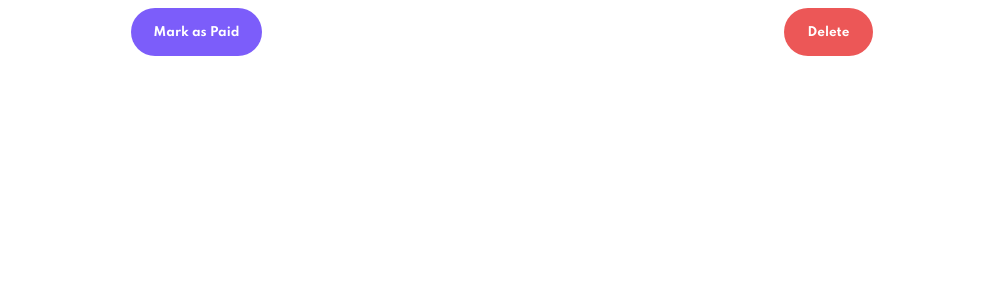
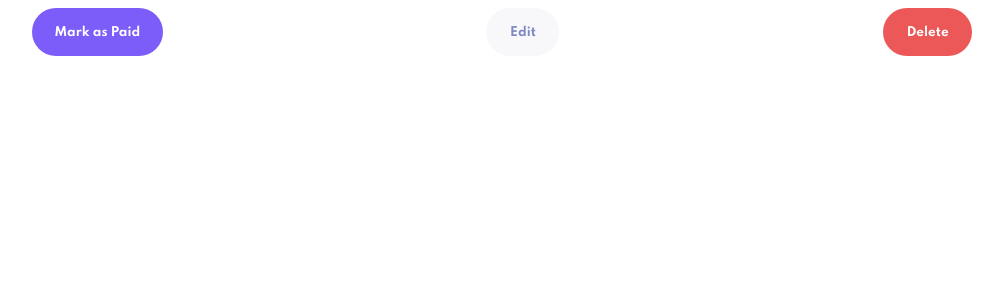
Before and after one commit to ackuser/ng-invoice-app, an Angular app: page / in a window 1280 px wide. Shown: the top 300 px of the page, without its empty margins (138-1141 px from the left). Built offline with nearby package versions, Linux system fonts and the light colour scheme.

Commit message:
Inheritance in logic for buttons

```diff
--- a/src/app/app.component.html
+++ b/src/app/app.component.html
@@ -1,3 +1,4 @@
 <app-btn2></app-btn2>
+<app-btn3></app-btn3>
 <app-btn5></app-btn5>
 <router-outlet></router-outlet>
--- a/src/app/buttons/btn-base/btn-base.component.ts
+++ b/src/app/buttons/btn-base/btn-base.component.ts
@@ -1,14 +1,15 @@
-import { Component, OnInit } from '@angular/core';
+import { Component, EventEmitter, HostListener, Output } from '@angular/core';
 
 @Component({
   selector: 'app-btn-base',
   template: ''
 })
-export class BtnBaseComponent implements OnInit {
+export class BtnBaseComponent {
 
-  constructor() { }
+  @Output() OnClick: EventEmitter<any> = new EventEmitter<any>();
 
-  ngOnInit(): void {
+  @HostListener('click', ['$event.target'])
+  onClick(btn: any) {
+    console.log('button', btn);
   }
-
 }
--- a/src/app/buttons/btn1/btn1.component.ts
+++ b/src/app/buttons/btn1/btn1.component.ts
@@ -1,15 +1,15 @@
-import { Component, OnInit } from '@angular/core';
+import { Component } from '@angular/core';
+import { BtnBaseComponent } from '../btn-base/btn-base.component';
 
 @Component({
   selector: 'app-btn1',
   templateUrl: './btn1.component.html',
   styleUrls: ['./btn1.component.scss']
 })
-export class Btn1Component implements OnInit {
+export class Btn1Component extends BtnBaseComponent {
 
-  constructor() { }
-
-  ngOnInit(): void {
+  constructor() {
+    super();
   }
 
 }
--- a/src/app/buttons/btn2/btn2.component.scss
+++ b/src/app/buttons/btn2/btn2.component.scss
@@ -7,7 +7,7 @@
 
     .el {
         @extend .h3-2;
-        color: white;
+        // color: white;
         align-self: center;
     }
 }
--- a/src/app/buttons/btn2/btn2.component.ts
+++ b/src/app/buttons/btn2/btn2.component.ts
@@ -1,3 +1,4 @@
+import { BtnBaseComponent } from './../btn-base/btn-base.component';
 import { Component, OnInit } from '@angular/core';
 
 @Component({
@@ -5,11 +6,10 @@ import { Component, OnInit } from '@angular/core';
   templateUrl: './btn2.component.html',
   styleUrls: ['./btn2.component.scss']
 })
-export class Btn2Component implements OnInit {
+export class Btn2Component extends BtnBaseComponent {
 
-  constructor() { }
-
-  ngOnInit(): void {
+  constructor() {
+    super();
   }
 
 }
--- a/src/app/buttons/btn3/btn3.component.html
+++ b/src/app/buttons/btn3/btn3.component.html
@@ -1 +1 @@
-<p>btn3 works!</p>
+<span class="el"> Edit </span>
--- a/src/app/buttons/btn3/btn3.component.scss
+++ b/src/app/buttons/btn3/btn3.component.scss
@@ -0,0 +1,12 @@
+@import '_fonts';
+@import '_buttons';
+
+:host {
+    @include btn(73px, 48px, $third-dark-1, $secondary-light-1, $secondary-dark-1);
+    margin: auto;
+
+    .el {
+        @extend .h3-2;
+        align-self: center;
+    }
+}
--- a/src/app/buttons/btn3/btn3.component.ts
+++ b/src/app/buttons/btn3/btn3.component.ts
@@ -1,15 +1,15 @@
-import { Component, OnInit } from '@angular/core';
+import { Component } from '@angular/core';
+import { BtnBaseComponent } from '../btn-base/btn-base.component';
 
 @Component({
   selector: 'app-btn3',
   templateUrl: './btn3.component.html',
   styleUrls: ['./btn3.component.scss']
 })
-export class Btn3Component implements OnInit {
+export class Btn3Component extends BtnBaseComponent {
 
-  constructor() { }
-
-  ngOnInit(): void {
+  constructor() {
+    super();
   }
 
 }
--- a/src/app/buttons/btn4/btn4.component.ts
+++ b/src/app/buttons/btn4/btn4.component.ts
@@ -1,15 +1,15 @@
-import { Component, OnInit } from '@angular/core';
+import { Component } from '@angular/core';
+import { BtnBaseComponent } from '../btn-base/btn-base.component';
 
 @Component({
   selector: 'app-btn4',
   templateUrl: './btn4.component.html',
   styleUrls: ['./btn4.component.scss']
 })
-export class Btn4Component implements OnInit {
+export class Btn4Component extends BtnBaseComponent {
 
-  constructor() { }
-
-  ngOnInit(): void {
+  constructor() {
+    super();
   }
 
 }
--- a/src/app/buttons/btn5/btn5.component.scss
+++ b/src/app/buttons/btn5/btn5.component.scss
@@ -7,7 +7,7 @@
 
     .el {
         @extend .h3-2;
-        color: white;
+        // color: white;
         align-self: center;
     }
 }
--- a/src/app/buttons/btn5/btn5.component.ts
+++ b/src/app/buttons/btn5/btn5.component.ts
@@ -1,15 +1,15 @@
-import { Component, OnInit } from '@angular/core';
+import { Component } from '@angular/core';
+import { BtnBaseComponent } from '../btn-base/btn-base.component';
 
 @Component({
   selector: 'app-btn5',
   templateUrl: './btn5.component.html',
   styleUrls: ['./btn5.component.scss']
 })
-export class Btn5Component implements OnInit {
+export class Btn5Component extends BtnBaseComponent {
 
-  constructor() { }
-
-  ngOnInit(): void {
+  constructor() {
+    super();
   }
 
 }
--- a/src/assets/styles/_fonts.scss
+++ b/src/assets/styles/_fonts.scss
@@ -4,7 +4,7 @@
     $fontWeight: medium,
     $lineHeight: normal,
     $letterSpacing: normal) {
-    color: $secondary-dark-2;
+    // color: $secondary-dark-2;
     font-size: $fontSize;
     font-weight: $fontWeight;
     line-height: $lineHeight;
```
